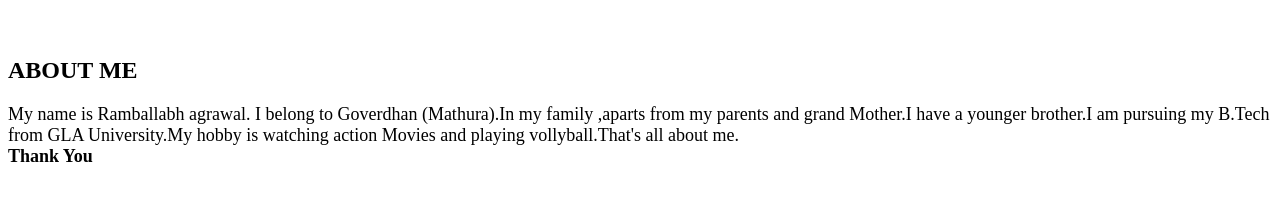
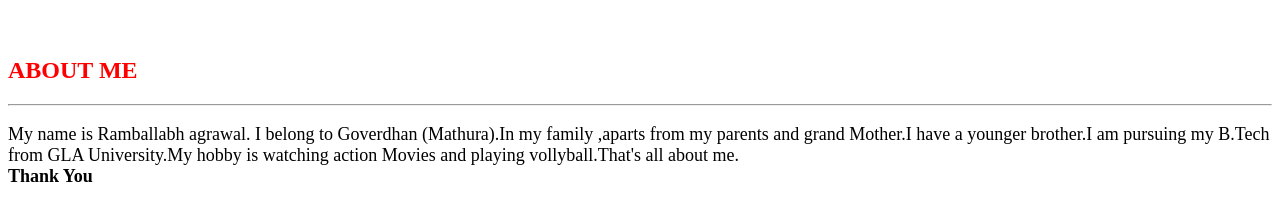
Before and after one commit to Ramballabh/Full_Stack_Practicals, a plain HTML site: page index.html in a window 1280 px wide. Shown: the part 61-282 px from the top of the page. Drawn offline with Linux system fonts and the light colour scheme.

Commit message:
style added

```diff
--- a/index.html
+++ b/index.html
@@ -8,7 +8,8 @@
 <body>
     <h1>WELCOME TO MY WEB PAGE</h1>
     <br>
-    <h2>ABOUT ME</h2>
+    <h2 style="color: red;">ABOUT ME</h2>
+    <hr>
     <p style="font-size:large">My name is Ramballabh agrawal. I belong to Goverdhan (Mathura).In my family ,aparts from my parents and grand Mother.I have a younger brother.I am pursuing my B.Tech from GLA University.My hobby is watching action Movies and playing vollyball.That's all about me.<br><b>Thank You</b></p>
 
 </body>
```
